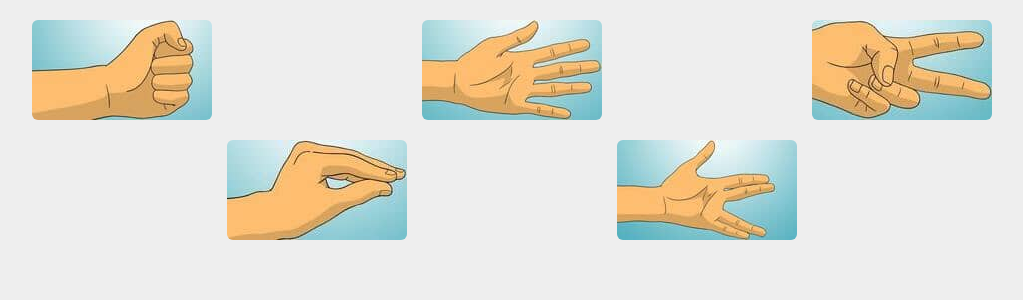
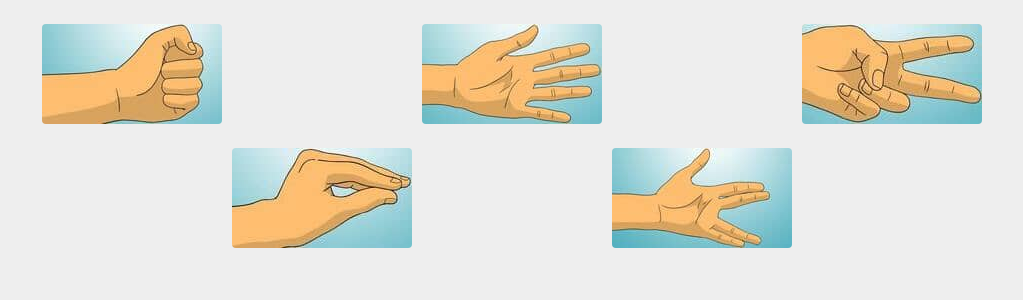
Before and after one commit to berkerol/rock-paper-scissors-lizard-spock, a Jekyll site: the page rpsls.html, which Jekyll copies as it is, in a window 1280 px wide. Shown: the top 300 px of the page, without its empty margins (128-1151 px from the left). Built offline with Jekyll 4.4.1, drawn with Linux system fonts in a browser that asks for light colours.

Commit message:
Update to Bootstrap 4

```diff
--- a/rpsls.css
+++ b/rpsls.css
@@ -1,11 +1,3 @@
 body {
   background: #eee;
 }
-
-.img-offset {
-  margin-top: 20px;
-}
-
-.alert-offset {
-  margin-top: 10px;
-}
--- a/rpsls.html
+++ b/rpsls.html
@@ -6,39 +6,40 @@
   <meta name="viewport" content="width=device-width, initial-scale=1, user-scalable=no">
   <title>Rock Paper Scissors Lizard Spock</title>
   <meta name="description" content="Remake of the classic game with the Lizard Spock expansion">
-  <link rel="stylesheet" href="https://stackpath.bootstrapcdn.com/bootstrap/3.4.1/css/bootstrap.min.css" integrity="sha384-HSMxcRTRxnN+Bdg0JdbxYKrThecOKuH5zCYotlSAcp1+c8xmyTe9GYg1l9a69psu" crossorigin="anonymous">
+  <link rel="stylesheet" href="https://stackpath.bootstrapcdn.com/bootstrap/4.3.1/css/bootstrap.min.css" integrity="sha384-ggOyR0iXCbMQv3Xipma34MD+dH/1fQ784/j6cY/iJTQUOhcWr7x9JvoRxT2MZw1T" crossorigin="anonymous">
   <link rel="stylesheet" href="rpsls.css">
 </head>
 
 <body>
   <div class="container">
-    <div class="row">
-      <div class="col-xs-6 col-sm-4 img-offset">
-        <img class="img-rounded img-responsive center-block" src="images/rock.jpg" onclick="fight(0, 5)">
+    <div class="row justify-content-center">
+      <div class="col-6 col-md-4 mt-4">
+        <img class="img-fluid rounded mx-auto d-block" src="images/rock.jpg" onclick="fight(0, 5)">
       </div>
-      <div class="col-xs-6 col-sm-4 img-offset">
-        <img class="img-rounded img-responsive center-block" src="images/paper.jpg" onclick="fight(1, 5)">
+      <div class="col-6 col-md-4 mt-4">
+        <img class="img-fluid rounded mx-auto d-block" src="images/paper.jpg" onclick="fight(1, 5)">
       </div>
-      <div class="col-xs-6 col-sm-4 img-offset">
-        <img class="img-rounded img-responsive center-block" src="images/scissors.jpg" onclick="fight(2, 5)">
+      <div class="col-6 col-md-4 mt-4">
+        <img class="img-fluid rounded mx-auto d-block" src="images/scissors.jpg" onclick="fight(2, 5)">
       </div>
-      <div class="col-xs-6 col-sm-4 col-xs-offset-0 col-sm-offset-2 img-offset">
-        <img class="img-rounded img-responsive center-block" src="images/lizard.jpg" onclick="fight(3, 5)">
+      <div class="col-6 col-md-4 mt-4">
+        <img class="img-fluid rounded mx-auto d-block" src="images/lizard.jpg" onclick="fight(3, 5)">
       </div>
-      <div class="col-xs-6 col-sm-4 col-xs-offset-3 col-sm-offset-0 img-offset">
-        <img class="img-rounded img-responsive center-block" src="images/spock.jpg" onclick="fight(4, 5)">
+      <div class="col-6 col-md-4 mt-4">
+        <img class="img-fluid rounded mx-auto d-block" src="images/spock.jpg" onclick="fight(4, 5)">
       </div>
     </div>
-    <div class="row alert-offset">
-      <p class="text-center text-primary"><strong id="statistics"></strong></p>
+    <div class="row mt-3">
+      <h5 class="text-primary mx-auto"><b id="statistics"></b></h5>
     </div>
-    <div class="row">
-      <div class="col-xs-10 col-sm-6 col-md-4 col-xs-offset-1 col-sm-offset-3 col-md-offset-4" id="text">
+    <div class="row justify-content-center">
+      <div class="col-10 col-sm-8 col-md-6 col-lg-5 col-xl-4" id="text">
       </div>
     </div>
   </div>
-  <script src="https://code.jquery.com/jquery-3.3.1.min.js" integrity="sha256-FgpCb/KJQlLNfOu91ta32o/NMZxltwRo8QtmkMRdAu8=" crossorigin="anonymous"></script>
-  <script src="https://stackpath.bootstrapcdn.com/bootstrap/3.4.1/js/bootstrap.min.js" integrity="sha384-aJ21OjlMXNL5UyIl/XNwTMqvzeRMZH2w8c5cRVpzpU8Y5bApTppSuUkhZXN0VxHd" crossorigin="anonymous"></script>
+  <script src="https://code.jquery.com/jquery-3.3.1.slim.min.js" integrity="sha384-q8i/X+965DzO0rT7abK41JStQIAqVgRVzpbzo5smXKp4YfRvH+8abtTE1Pi6jizo" crossorigin="anonymous"></script>
+  <script src="https://cdnjs.cloudflare.com/ajax/libs/popper.js/1.14.7/umd/popper.min.js" integrity="sha384-UO2eT0CpHqdSJQ6hJty5KVphtPhzWj9WO1clHTMGa3JDZwrnQq4sF86dIHNDz0W1" crossorigin="anonymous"></script>
+  <script src="https://stackpath.bootstrapcdn.com/bootstrap/4.3.1/js/bootstrap.min.js" integrity="sha384-JjSmVgyd0p3pXB1rRibZUAYoIIy6OrQ6VrjIEaFf/nJGzIxFDsf4x0xIM+B07jRM" crossorigin="anonymous"></script>
   <script src="rpsls.js"></script>
   <script>
     (function(i,s,o,g,r,a,m){i['GoogleAnalyticsObject']=r;i[r]=i[r]||function(){
```
Also changed, not shown: rps.html (+15 -14 lines).
